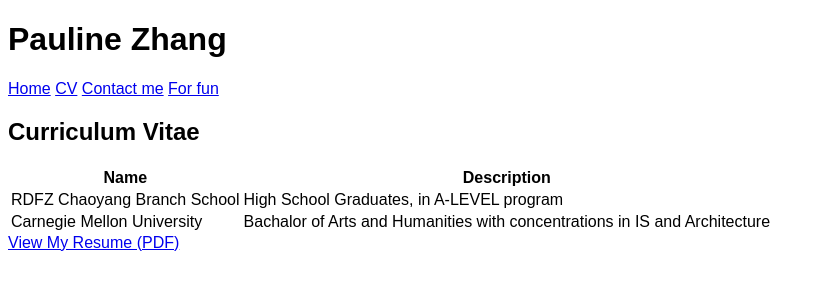
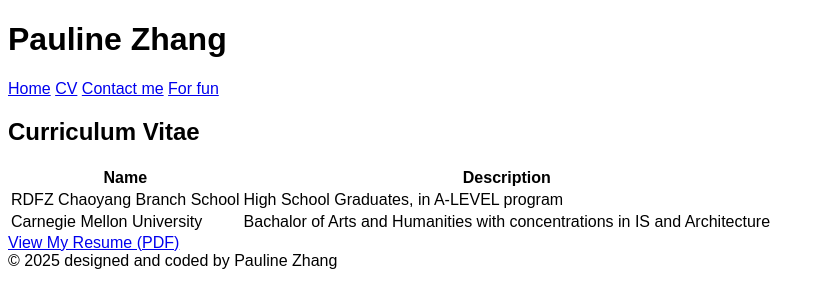
Before and after one commit to paulinezhanghh/Pauline-Zhang_personal_website, a plain HTML site: page lab1/views/cv.html in a window 1280 px wide. Shown: the whole page, without its empty margins (0-825 px from the left). Drawn offline with Linux system fonts and the light colour scheme.

Commit message:
Adding a missing footer
Added a missing footer in the cv page

```diff
--- a/lab1/views/cv.html
+++ b/lab1/views/cv.html
@@ -37,7 +37,7 @@
             </table>
             <a href="../Resume_Ruoxi Zhang.pdf">View My Resume (PDF)</a>
         </div>
-
+        <footer>© 2025 designed and coded by Pauline Zhang</footer>
     </header>
 
 </body>
```
